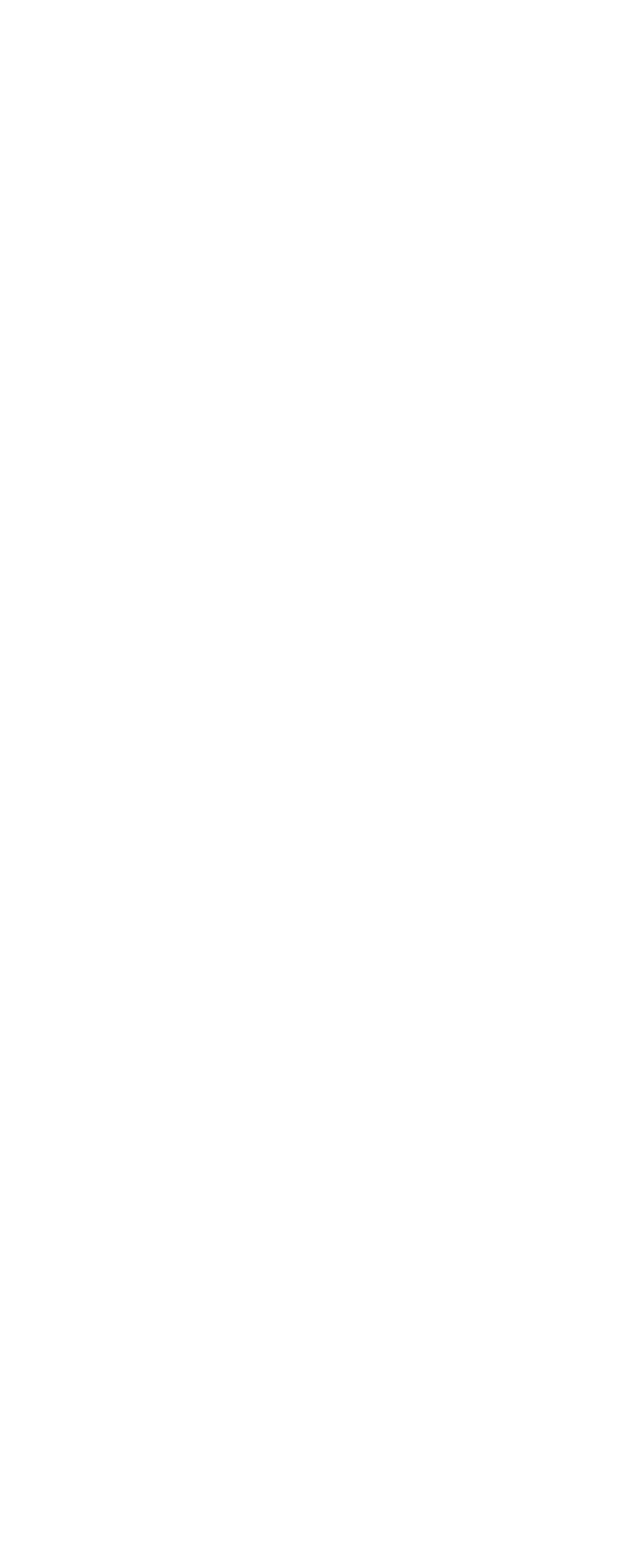
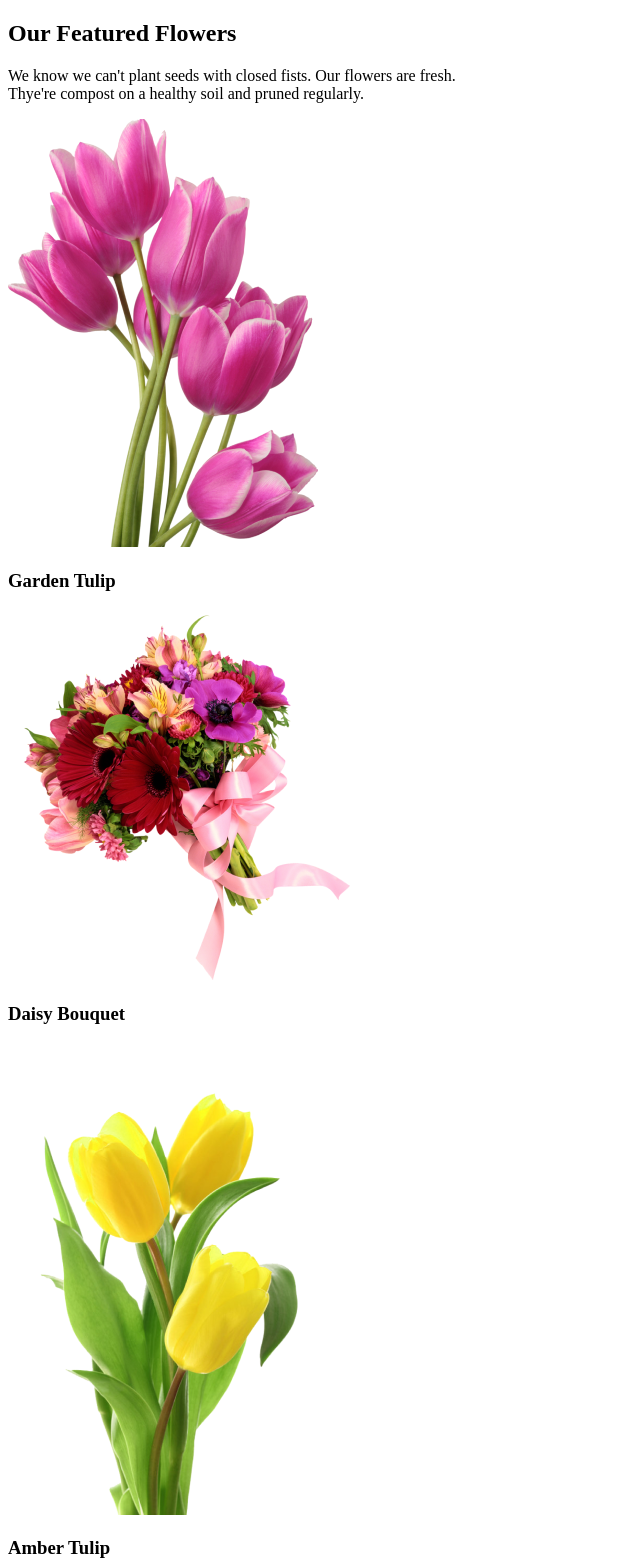
Before and after one commit to nadiaS11/flower-basket, a plain HTML site: page index.html in a window 1280 px wide. Shown: the whole page, without its empty margins (0-640 px from the left). Before the commit the page ends 800 px from the top, so only its background shows below. Drawn offline with Linux system fonts and the light colour scheme.

Commit message:
flower section added

```diff
--- a/index.html
+++ b/index.html
@@ -6,6 +6,37 @@
     <title>DOM With Flowers Curt</title>
 </head>
 <body>
+    <div class="feature-container">
+                <div class="feature-content">
+                    <h2 class="feature-title">
+                        Our Featured Flowers
+                    </h2>
+                    <p class="feature-description">
+                        We know we can't plant seeds with closed fists. Our flowers are fresh.<br>Thye're compost on a healthy soil and pruned regularly.
+                    </p>
+                </div>
+            </div>
+
+            <div class="flowers-section">
+                <div class="flower-containers">
+                    <div class="pink-bg-color"><img class="flower-1" src="./Flower Asset/pngwing 6.png" alt=""></div>
+
+                <h3 class="flower-name">Garden Tulip</h3>
+                </div>
+                    <div class="flower-containers">
+                        <div class="sky-bg-color"><img class="flower-2" src="./Flower Asset/pngwing 5.png" alt=""></div>
+
+                    <h3 class="flower-name">Daisy Bouquet</h3>
+                    </div>
+                        <div class="flower-containers">
+                            <div class="mint-bg-color"><img class="flower-3" src="./Flower Asset/pngwing 7.png" alt=""></div>
+
+                        <h3 class="flower-name">Amber Tulip</h3>
+                        </div>
+
+            </div>
+
+            </div>
 
 </body>
 </html>
```
Also changed, not shown: Flower Asset/Flower 01.png (added), Flower Asset/Group 57.png (added), Flower Asset/Group 58.png (added), Flower Asset/Group 59.png (added), Flower Asset/Rectangle 4.png (added), Flower Asset/Rectangle 5.png (added), Flower Asset/Rectangle 6.png (added), Flower Asset/Rectangle 9.png (added), Flower Asset/essentials/the-blooming-at-saraf-low-resolution-logo-color-on-transparent-background.png (added), Flower Asset/pngwing 10.png (added), Flower Asset/pngwing 5.png (added), Flower Asset/pngwing 6.png (added), Flower Asset/pngwing 7.png (added), Flower Asset/pngwing 8.png (added).
